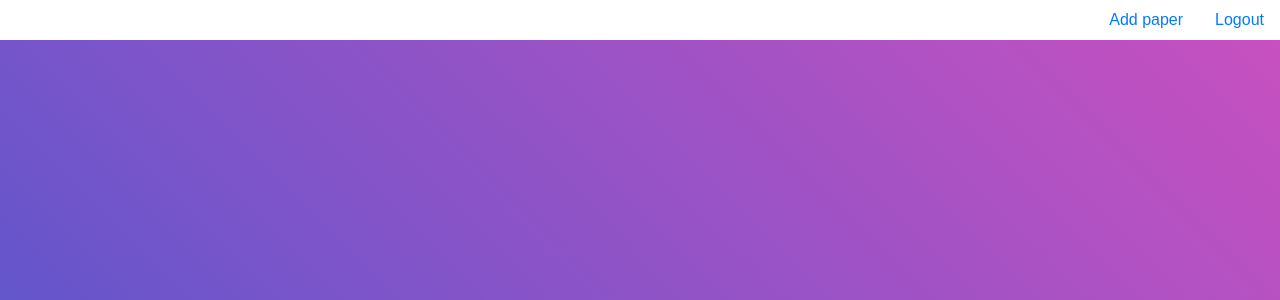
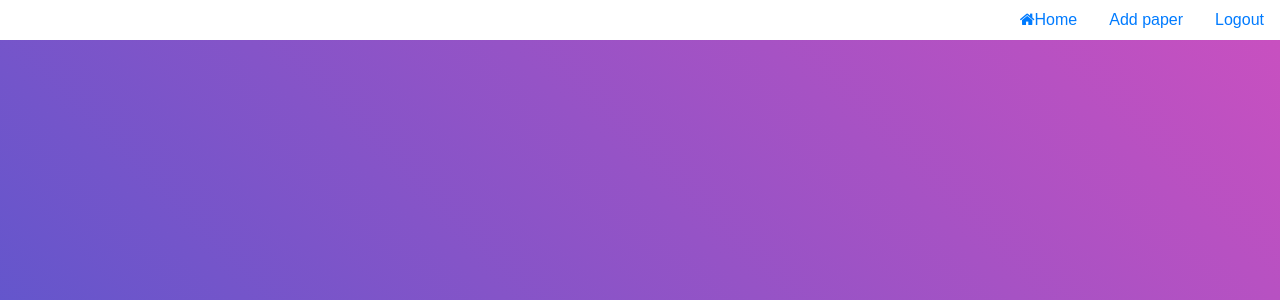
Before and after one commit to shreyash53/Paper-Ranker-21, a Flask app: template templates/user/admin.html in a window 1280 px wide. Shown: the top 300 px of the page. Run offline with Flask 2, Linux system fonts and the light colour scheme; the template is opened without the code that fills it: most values are stand-ins (such as "Sample title", 1, 10 or a date in 2020); some libraries are stand-ins or nearby versions; some web fonts are replaced.

Commit message:
frontend modifications

```diff
--- a/templates/search/search.html
+++ b/templates/search/search.html
@@ -53,7 +53,7 @@
             <span class="navbar-toggler-icon"></span>
           </button>
           <div class="collapse navbar-collapse" id="navbarResponsive">
-            <ul class="navbar-nav ml-auto">
+            <!-- <ul class="navbar-nav ml-auto">
               <li class="nav-item active">
                 <a class="nav-link" href="index.html"
                   >Home
@@ -69,7 +69,7 @@
               <li class="nav-item">
                 <a class="nav-link" href="contact.html">Contact Us</a>
               </li>
-            </ul>
+            </ul> -->
           </div>
           <div class="functional-buttons">
             <ul>
--- a/templates/user/admin.html
+++ b/templates/user/admin.html
@@ -1,11 +1,12 @@
 <!DOCTYPE html>
 <html lang="en">
+
 <head>
 	<title>Table V01</title>
 	<meta charset="UTF-8">
 	<meta name="viewport" content="width=device-width, initial-scale=1">
 	<!--===============================================================================================-->
-	<link rel="icon" type="image/png" href="/static/user/images/icons/favicon.ico"/>
+	<link rel="icon" type="image/png" href="/static/user/images/icons/favicon.ico" />
 	<!--===============================================================================================-->
 	<link rel="stylesheet" type="text/css" href="/static/user/vendor/bootstrap/css/bootstrap.min.css">
 	<!--===============================================================================================-->
@@ -21,8 +22,12 @@
 	<link rel="stylesheet" type="text/css" href="/static/user/css/main.css">
 	<!--===============================================================================================-->
 </head>
+
 <body>
 	<ul class="nav justify-content-end">
+		<li class="nav-item" style="margin-left: 5%;">
+			<a class="nav-link" href="/paper/search"><i class="fa fa-home"></i>Home</a>
+		</li>
 		<li class="nav-item">
 			<a class="nav-link active" href="/user/add_paper">Add paper</a>
 		</li>
@@ -40,7 +45,7 @@
 								<th class="column1">Title</th>
 								<th class="column2">Conference</th>
 								<th class="column3">Rank</th>
-								<th class="column6">Action  </th>
+								<th class="column6">Action </th>
 							</tr>
 						</thead>
 						<tbody>
@@ -71,4 +76,5 @@
 	<script src="/static/user/js/main.js"></script>
 
 </body>
+
 </html>
```
Lines whose indentation alone changed are shown as unchanged.
